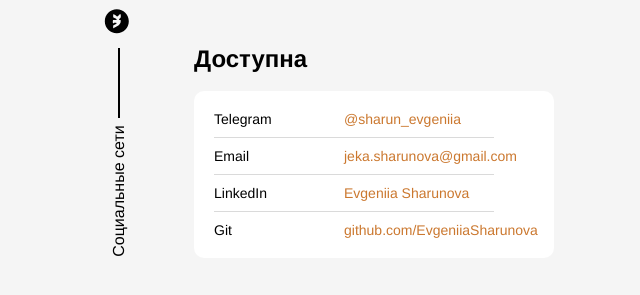
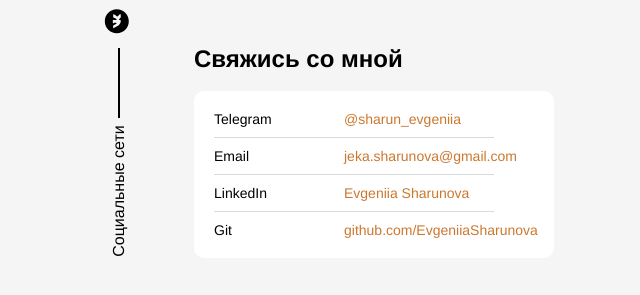
Before and after one commit to EvgeniiaSharunova/my-cv, a plain HTML site: page index.html in a window 1280 px wide. Shown: the part 473-768 px from the top of the page, without its empty margins (266-906 px from the left). Drawn offline with Linux system fonts and the light colour scheme.

Commit message:
rename header

```diff
--- a/index.html
+++ b/index.html
@@ -54,7 +54,7 @@
     </header>
     <main>
       <section class="links">
-        <h2 class="links__header">Доступна</h2>
+        <h2 class="links__header">Свяжись со мной</h2>
         <ul class="links__container">
           <li class="links__link">
             <p class="links__title">Telegram</p>
```
